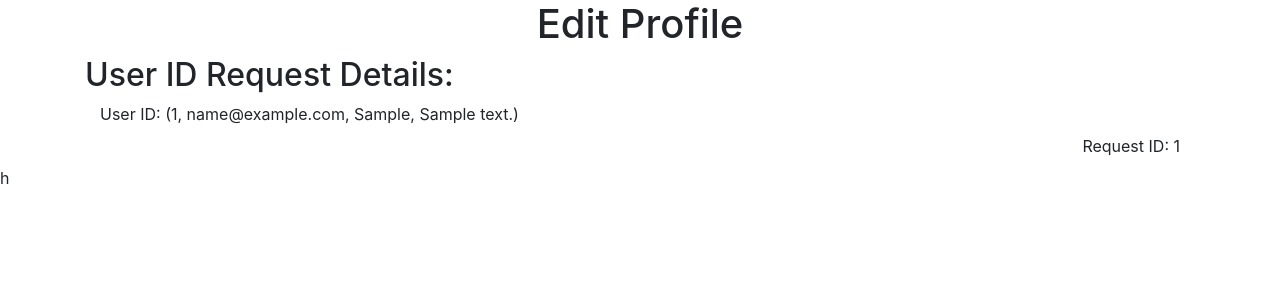
After one commit to squiddycodes/NittanyBusinessWPTGB, a Python web app: template templates/approveAccountCreate.html in a window 1280 px wide. The commit adds this page. Shown: the top 300 px of the page. Run offline with Jinja, Linux system fonts and the light colour scheme; the template is opened without the code that fills it: most values are stand-ins (such as "Sample title", 1, 10 or a date in 2020); some libraries are stand-ins or nearby versions.

Commit message:
minor changes

```diff
--- /dev/null
+++ b/templates/approveAccountCreate.html
@@ -0,0 +1,36 @@
+<!DOCTYPE html>
+<html lang="en">
+<head>
+    <meta charset="utf-8">
+    <meta name="viewport" content="width=device-width, initial-scale=1">
+    <link rel="stylesheet" href="https://stackpath.bootstrapcdn.com/bootstrap/4.4.1/css/bootstrap.min.css"
+          integrity="sha384-Vkoo8x4CGsO3+Hhxv8T/Q5PaXtkKtu6ug5TOeNV6gBiFeWPGFN9MuhOf23Q9Ifjh" crossorigin="anonymous">
+    <title>{{ email }}'s Profile - Nittany Business</title>
+    <style>
+        .button {
+            color: gray;
+            text-align: center;
+            border: none;
+            display: inline-block;
+        }
+    </style>
+</head>
+<body>
+
+<div align="center" class="container-sm">
+    <div>
+        <h1>Edit Profile</h1>
+    </div>
+</div>
+
+<div class="container-sm">
+    <h2>User ID Request Details:</h2>
+    <div class="col text-left">
+        <label for="serID">User ID: {{ UserRequests[0] }}</label>
+    </div>
+    <div class="col text-right">
+        <label for="RequestID">Request ID: {{ request_id }}</label>
+    </div>
+</div>
+</body>
+</html>h
```
Also changed, not shown: products.py (+8 -6 lines), templates/reviewrequests.html (+7 -1 lines).
